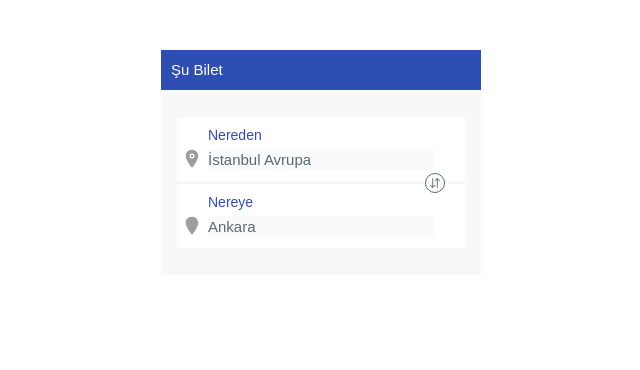
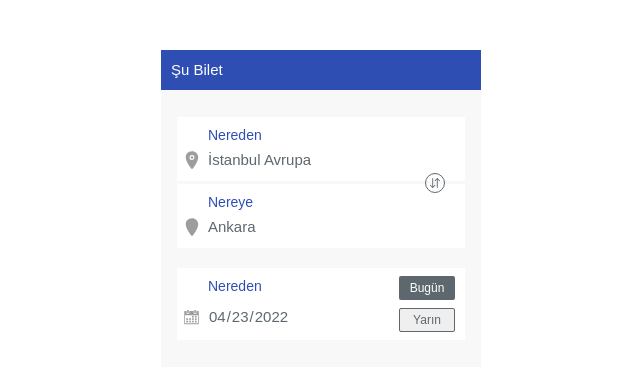
Before and after one commit to ugurkarakurt/obilet, a plain HTML site: page index.html in a window 1280 px wide. Shown: the whole page, without its empty margins (319-959 px from the left). Drawn offline with nearby package versions, Linux system fonts and the light colour scheme; no server answers.

Commit message:
Feat - #1 : Date input added.

```diff
--- a/assets/css/style.scss
+++ b/assets/css/style.scss
@@ -76,17 +76,21 @@
       flex: 1 1;
       position: relative;
       .origin-input {
+       background-color: #fff;
        color: #5d686e;
        font-size: 15px;
        width: 100%;
        height: 100%;
       }
       .location-icon {
+       display: flex;
+       justify-content: center;
+       align-items: center;
        position: absolute;
        left: 5px;
        top: 50%;
        transform: translateY(-50%);
-                            svg {
+       img {
         height: 20px;
        }
       }
@@ -141,13 +145,17 @@
        height: 100%;
        color: #5d686e;
        font-size: 15px;
+       background-color: #fff;
       }
       .location-icon {
+       display: flex;
+       justify-content: center;
+       align-items: center;
        position: absolute;
        left: 5px;
        top: 50%;
        transform: translateY(-50%);
-                            svg {
+       img {
         height: 20px;
        }
       }
@@ -177,6 +185,120 @@
      }
     }
    }
+   .date-input-group {
+    height: 72px;
+    margin-top: 20px;
+    padding: 11px 0;
+    background-color: #fff;
+    width: 100%;
+    display: flex;
+    flex-direction: column;
+    justify-content: flex-start;
+    align-items: center;
+    position: relative;
+    .date-buttons {
+     position: absolute;
+     right: 10px;
+     top: 50%;
+     transform: translateY(-50%);
+     display: flex;
+     flex-direction: column;
+     justify-content: center;
+     align-items: center;
+     button {
+      cursor: pointer;
+      padding-top: 2px;
+      height: 24px;
+      font-size: 12px;
+      display: flex;
+      justify-content: center;
+      align-items: center;
+      width: 56px;
+      border-radius: 2px;
+      &:first-child {
+       background-color: #5d686e;
+       margin-bottom: 8px;
+       color: #fff;
+      }
+      &:last-child {
+       color: #5d686e;
+       border: 1px solid #5d686e;
       }
      }
     }
+    .date-title {
+     width: 100%;
+     flex: 1 1;
+     font-size: 14px;
+     color: #2f4eb4;
+     padding: 0 31px;
+    }
+    .date {
+     padding: 0 31px;
+     width: 100%;
+     flex: 1 1;
+     position: relative;
+     border: none;
+     box-sizing: border-box;
+     outline: 0;
+     width: 100%;
+     .date-input {
+      background-color: #fff;
+      color: #5d686e;
+      font-size: 15px;
+      width: 100%;
+      height: 100%;
+      &::-webkit-inner-spin-button,
+      &::-webkit-calendar-picker-indicator {
+       background: transparent;
+       bottom: 0;
+       color: transparent;
+       cursor: pointer;
+       height: auto;
+       left: 0;
+       position: absolute;
+       right: 0;
+       top: 0;
+       width: auto;
+      }
+     }
+     .date-icon {
+      display: flex;
+      justify-content: center;
+      align-items: center;
+      position: absolute;
+      left: 7px;
+      top: 50%;
+      transform: translateY(-50%);
+      img {
+       height: 15px;
+      }
+     }
+     .date-locations {
+      &.opened {
+       display: block;
+      }
+      -webkit-box-shadow: 0px 2px 10px 0px rgba(0, 0, 0, 0.26);
+      -moz-box-shadow: 0px 2px 10px 0px rgba(0, 0, 0, 0.26);
+      box-shadow: 0px 2px 10px 0px rgba(0, 0, 0, 0.26);
+      display: none;
+      padding: 0 31px;
+      position: absolute;
+      background-color: #fff;
+      left: 0;
+      top: calc(100% + 14px);
+      width: 100%;
+      z-index: 99;
+
+      .date {
+       cursor: pointer;
+       color: #000;
+       padding: 10px 0px;
+       font-size: 15px;
+      }
+     }
+    }
+   }
+  }
+ }
+}
--- a/index.html
+++ b/index.html
@@ -45,6 +45,21 @@
       </div>
      </div>
     </div>
+    <div class="date-input-group">
+     <span class="date-title">Nereden</span>
+     <div class="date js-date">
+      <input type="date" class="date-input js-date-input">
+      <div class="date-locations js-date-locations">
+      </div>
+      <span class="date-icon">
+       <img src="./assets/img/calendar.svg" alt="">
+      </span>
+     </div>
+     <div class="date-buttons">
+      <button class="date-now js-date-today">Bugün</button>
+      <button class="date-tomorrow js-date-tomorrow">Yarın</button>
+     </div>
+    </div>
    </form>
   </main>
  </div>
```
Also changed, not shown: assets/js/app.js (+94 -68 lines), assets/css/style.css, assets/img/calendar.svg (added), 1 other file. Lines whose indentation alone changed are shown as unchanged.
